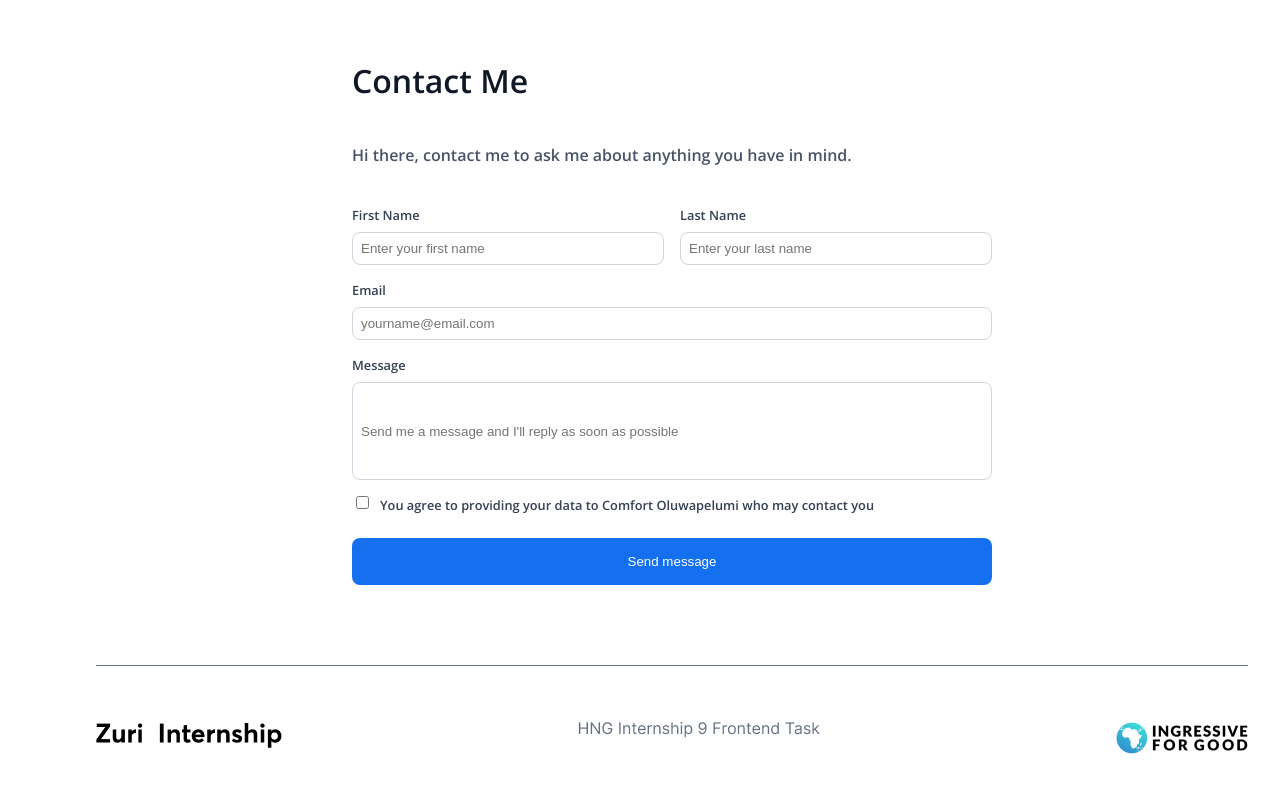
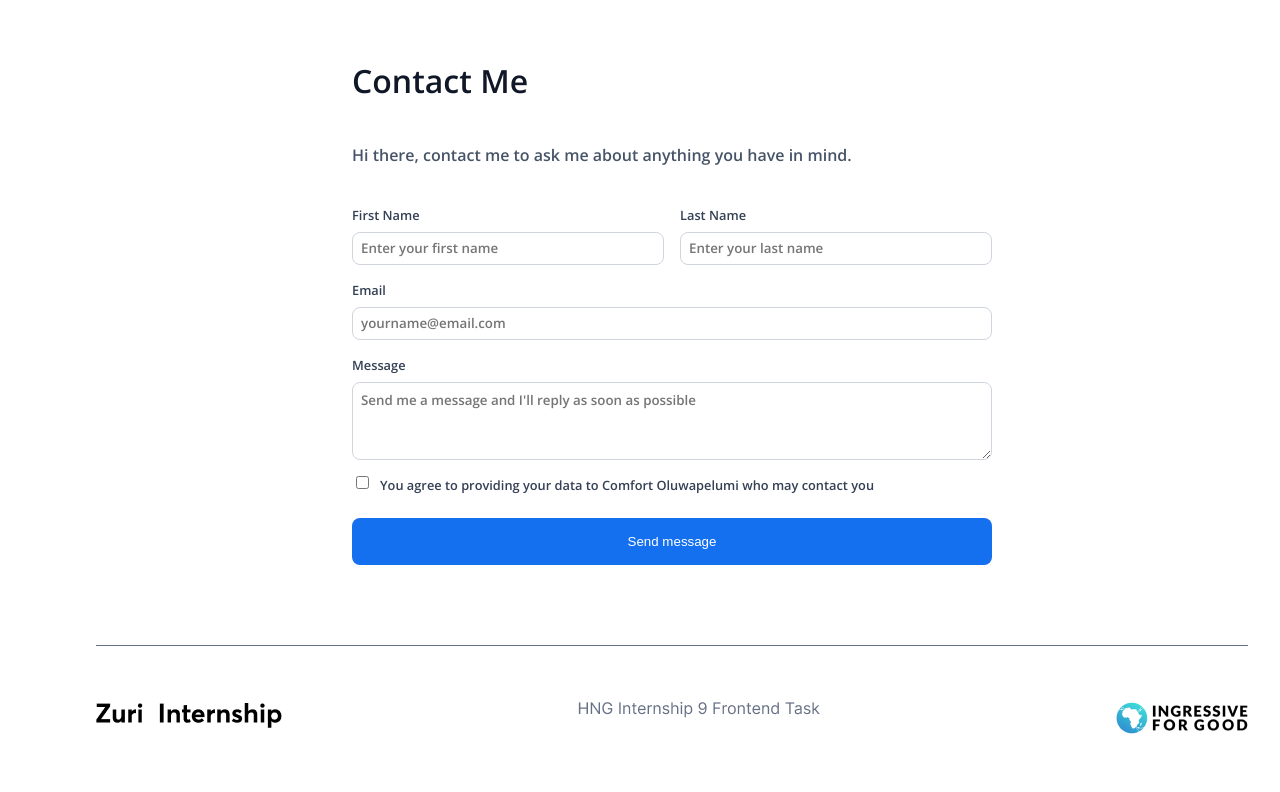
Before and after one commit to Okewusi/linktree, a React (Create React App) app: page /contact in a window 1280 px wide. Shown: the top 792 px of the page. Built offline with nearby package versions, Linux system fonts and the light colour scheme.

Commit message:
style: text area styled

```diff
--- a/src/App.js
+++ b/src/App.js
@@ -1,7 +1,7 @@
 import './App.css';
 import Home from './components/Home';
 import Contact from './components/Contact';
-import {BrowserRouter , Routes, Route, Switch} from "react-router-dom"
+import {BrowserRouter , Routes, Route} from "react-router-dom"
 import Footer from "./components/Footer"
 
 function App() {
--- a/src/components/Contact.js
+++ b/src/components/Contact.js
@@ -20,7 +20,7 @@ const Contact = () => {
             <label htmlFor="email">Email</label>
             <input type="email" name="email" id='email' placeholder='yourname@email.com'/>
             <label htmlFor="message">Message</label>
-            <input type="email" name="message" id='message' placeholder="Send me a message and I'll reply as soon as possible"/>
+            <textarea rows="4" cols="50" name="message" id='message' placeholder="Send me a message and I'll reply as soon as possible"/>
             <div className='option'>
                 <input type="checkbox" id="agreement" name='agreement'/>
                 <label id='tick'>You agree to providing your data to Comfort Oluwapelumi who may contact you</label>
--- a/src/components/contact.css
+++ b/src/components/contact.css
@@ -40,7 +40,7 @@
     font-style: normal;
     font-size: .8rem;
  }
- input{
+ input, textarea{
     padding: .5rem;
     border-radius: .5rem;
     border: .1px solid #D0D5DD;
@@ -48,8 +48,8 @@
     color: var(--input);
     margin-bottom: .5rem;
  }
- #message{
-    height: 5rem;
+ input::placeholder, textarea::placeholder{
+    font-family: 'Open Sans', sans-serif;
  }
  .option{
     display: flex;
```
